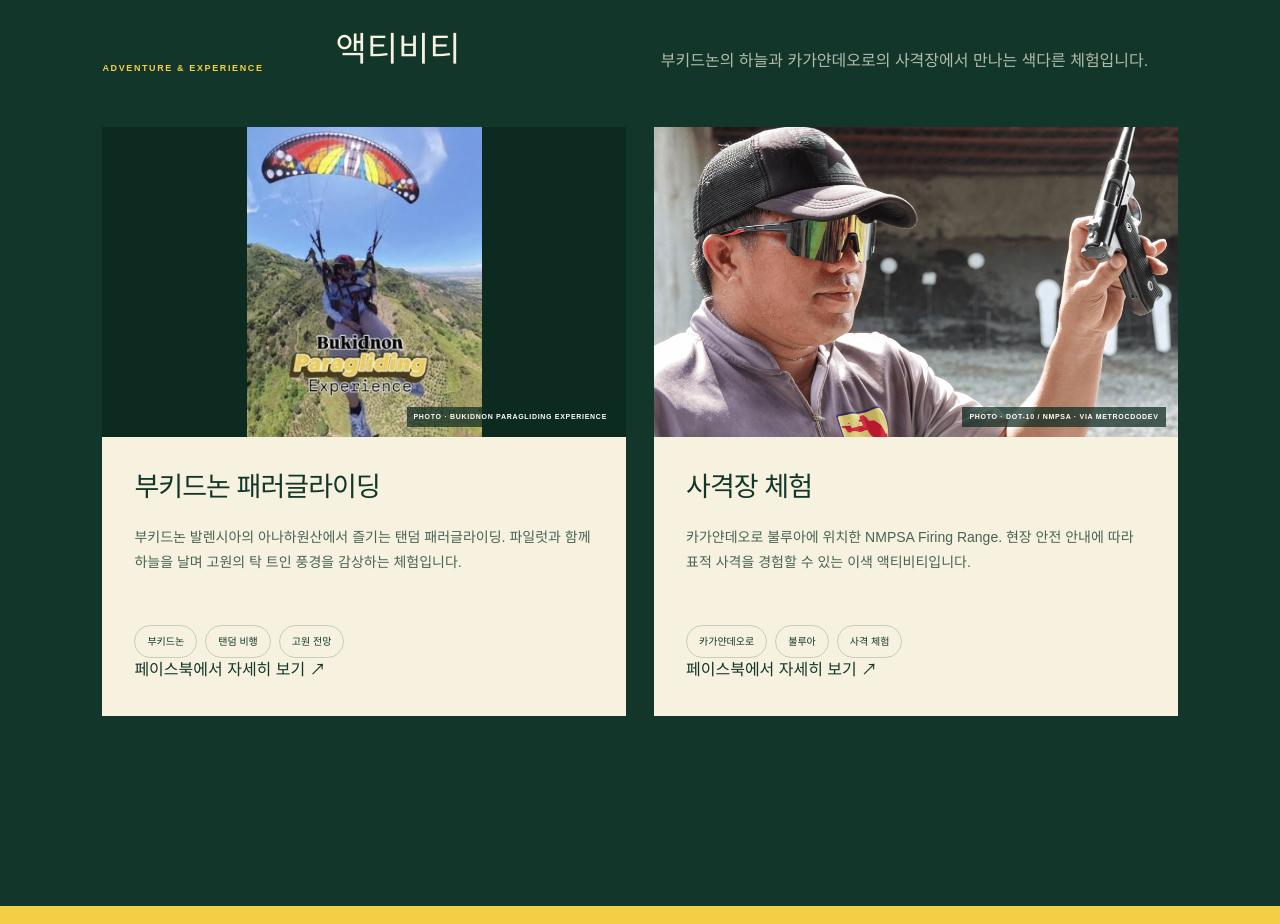
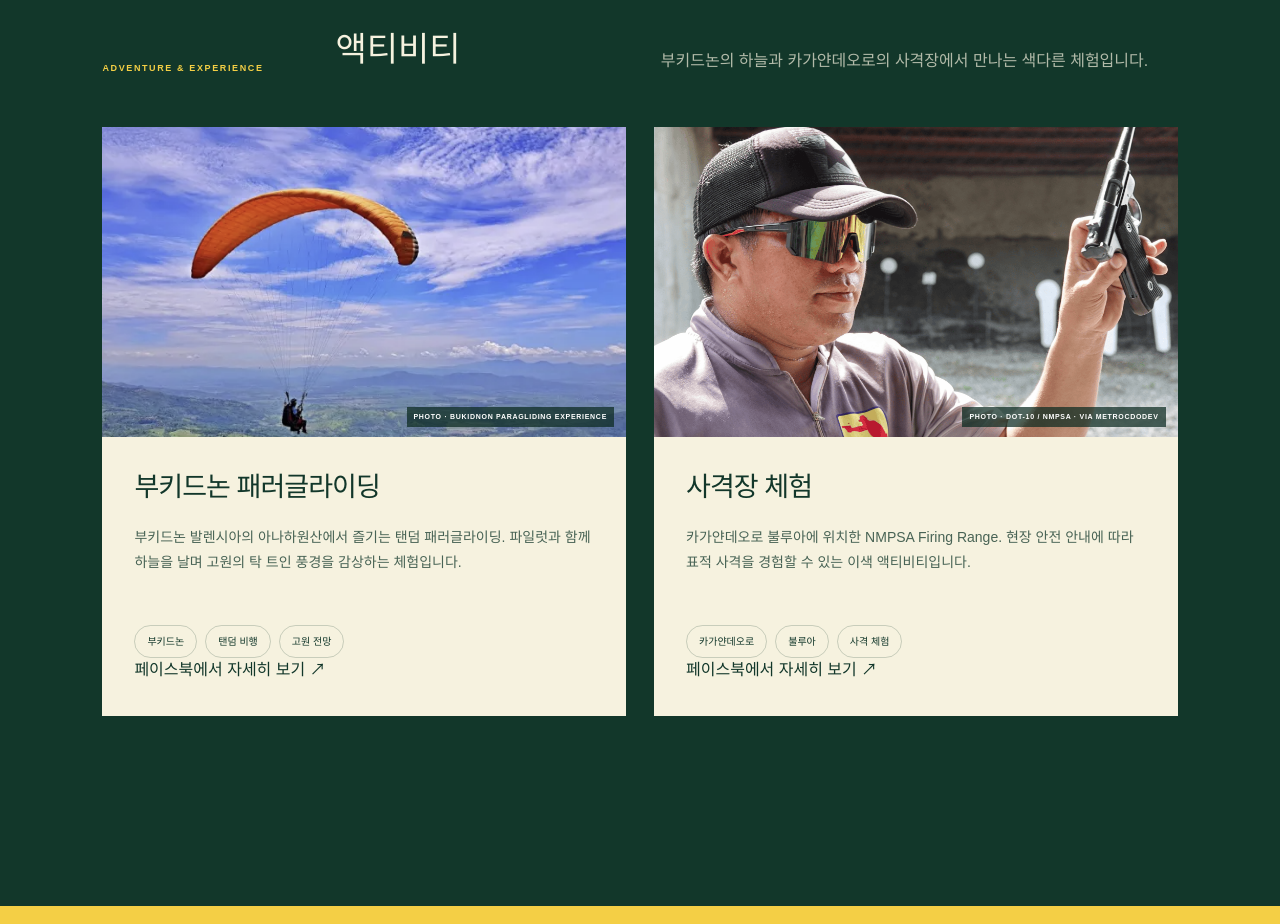
Before and after one commit to hellenqueen00-a11y/cagayandeoro, a Next.js app: page / in a window 1280 px wide. Shown: the part 10000-10924 px from the top of the page. Built offline with nearby package versions, Linux system fonts and the light colour scheme.

Commit message:
Use landscape paragliding photo filling card frame

```diff
--- a/app/page.tsx
+++ b/app/page.tsx
@@ -99,7 +99,7 @@ extensionDestinations.push({
   title: "액티비티",
   intro: "부키드논의 하늘과 카가얀데오로의 사격장에서 만나는 색다른 체험입니다.",
   destinations: [
-    { title: "부키드논 패러글라이딩", image: "/extension-paragliding-user.png", imageFit: "contain", alt: "부키드논 산악 풍경 위에서 즐기는 탠덤 패러글라이딩", copy: "부키드논 발렌시아의 아나하원산에서 즐기는 탠덤 패러글라이딩. 파일럿과 함께 하늘을 날며 고원의 탁 트인 풍경을 감상하는 체험입니다.", tags: ["부키드논", "탠덤 비행", "고원 전망"], credit: "PHOTO · BUKIDNON PARAGLIDING EXPERIENCE", href: "https://www.facebook.com/paraglidingbukidnon/" },
+    { title: "부키드논 패러글라이딩", image: "/extension-paragliding-landscape.png", imageFit: "cover", alt: "부키드논 산악 풍경 위에서 즐기는 탠덤 패러글라이딩", copy: "부키드논 발렌시아의 아나하원산에서 즐기는 탠덤 패러글라이딩. 파일럿과 함께 하늘을 날며 고원의 탁 트인 풍경을 감상하는 체험입니다.", tags: ["부키드논", "탠덤 비행", "고원 전망"], credit: "PHOTO · BUKIDNON PARAGLIDING EXPERIENCE", href: "https://www.facebook.com/paraglidingbukidnon/" },
     { title: "사격장 체험", image: "/extension-nmpsa.png", alt: "카가얀데오로 NMPSA 사격장의 현장 안내 모습", copy: "카가얀데오로 불루아에 위치한 NMPSA Firing Range. 현장 안전 안내에 따라 표적 사격을 경험할 수 있는 이색 액티비티입니다.", tags: ["카가얀데오로", "불루아", "사격 체험"], credit: "PHOTO · DOT-10 / NMPSA · VIA METROCDODEV", href: "https://www.facebook.com/pages/NMPSA%20Firing%20Range,%20Bulua%20Cagayan%20De%20Oro/599784120079148/" },
   ],
 });
```
Also changed, not shown: public/extension-paragliding-landscape.png (added).
